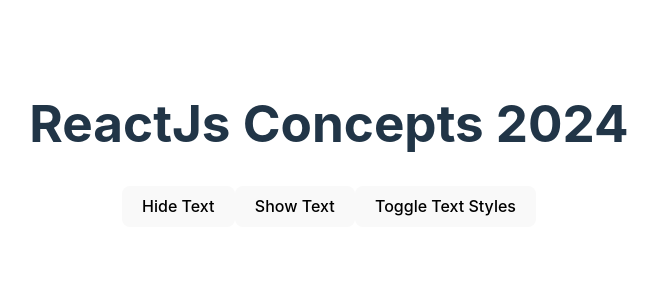
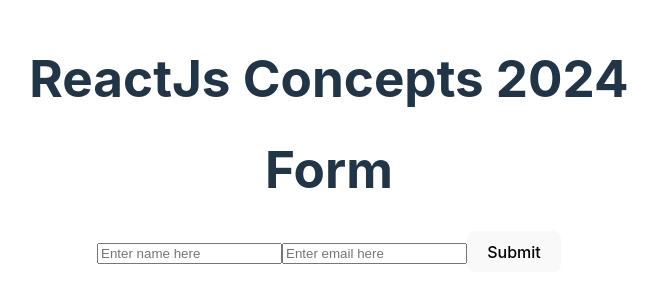
Before and after one commit to phntram/reactjs-course, a React (Vite) app in the folder 2_react_concepts/: page / in a window 1280 px wide. Shown: the part 256-558 px from the top of the page, without its empty margins (311-969 px from the left). Built offline with nearby package versions, Linux system fonts and the light colour scheme.

Commit message:
2_react_concepts: Form handling

```diff
--- a/2_react_concepts/src/App.jsx
+++ b/2_react_concepts/src/App.jsx
@@ -9,6 +9,7 @@
 import ComponentButtonContextConcept from './components/context-concept/button';
 import ComponentTextContextConcept from './components/context-concept/text';
 import UseReducerExample from './components/use-reducer-example';
+import FormComponent from './components/form';
 
 // Props
 const dummyProductData = ["Product 1", "Product 2", "Product 3"];
@@ -30,7 +31,9 @@
 			{/* <ComponentTextContextConcept /> */}
 
 			{/* useReducer hook */}
-			<UseReducerExample />
+			{/* <UseReducerExample /> */}
+
+			<FormComponent />
 		</>
 	);
 }
--- /dev/null
+++ b/2_react_concepts/src/components/form/index.jsx
@@ -0,0 +1,55 @@
+import { useState } from "react";
+
+function FormComponent() {
+    const [nameValue, setNameValue] = useState("");
+    const [emailValue, setEmailValue] = useState("");
+    const [formData, setFormData] = useState({
+        name: "",
+        email: ""
+    });
+
+    function handleInputChange(event) {
+        setNameValue(event.target.value);
+    }
+
+    function handleEmailChange(event) {
+        setEmailValue(event.target.value);
+    }
+
+    function handleSubmit(event) {
+        event.preventDefault();
+
+        // console.log(nameValue, emailValue);
+        console.log(formData);
+    }
+
+    function handleOnChange(event) {
+        const { name, value } = event.target;
+
+        setFormData({
+            ...formData,
+            [name]: value
+        });
+    }
+
+    return (
+        <div>
+            <h1>Form</h1>
+            <form onSubmit={handleSubmit}>
+                {/* <input type="text" name="name" value={nameValue} id="name" onChange={handleInputChange}
+                    placeholder="Enter name here" />
+                <input type="email" name="email" value={emailValue} id="email" onChange={handleEmailChange}
+                    placeholder="Enter email here" /> */}
+                {/* handle input change in form with one event */}
+                <input type="text" name="name" value={formData.name} id="name" onChange={handleOnChange}
+                    placeholder="Enter name here" />
+                <input type="email" name="email" value={formData.email} id="email" onChange={handleOnChange}
+                    placeholder="Enter email here" />
+                <button type="submit">Submit</button>
+            </form>
+
+        </div>
+    );
+}
+
+export default FormComponent;
```
